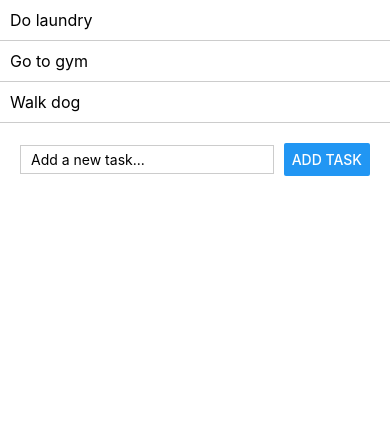
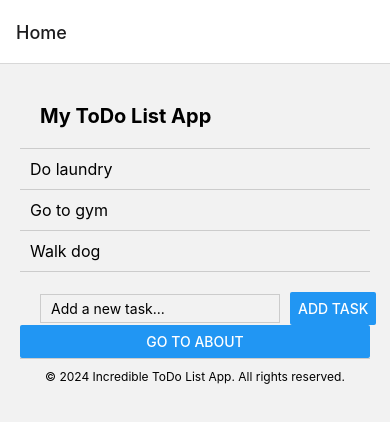
Before and after one commit to ksingh62/todo-list-app, a React Native app: screen /Home in a window 390 px wide. Shown: the top 422 px of the page. Built offline with nearby package versions, Linux system fonts and the light colour scheme.

Commit message:
complete lab 5 navigation and routing

```diff
--- a/App.jsx
+++ /dev/null
@@ -1,32 +0,0 @@
-/**
- * My To Do List App
- *
- * @format
- */
-
-import React from 'react';
-import {SafeAreaView} from 'react-native';
-import ToDoList from './components/ToDoList';
-import ToDoForm from './components/ToDoForm';
-import {useState} from 'react';
-
-function App() {
-  const [tasks, setTasks] = useState(['Do laundry', 'Go to gym', 'Walk dog']);
-
-  const addTask = task => {
-    if (!tasks.includes(task)) {
-      setTasks([...tasks, task]);
-    } else {
-      alert('Task already exists!');
-    }
-  };
-
-  return (
-    <SafeAreaView>
-      <ToDoList tasks={tasks} />
-      <ToDoForm addTask={addTask} />
-    </SafeAreaView>
-  );
-}
-
-export default App;
--- a/index.js
+++ b/index.js
@@ -3,7 +3,7 @@
  */
 
 import {AppRegistry} from 'react-native';
-import App from './App';
+import App from './src/App';
 import {name as appName} from './app.json';
 
 AppRegistry.registerComponent(appName, () => App);
--- /dev/null
+++ b/src/App.jsx
@@ -0,0 +1,20 @@
+import React from 'react';
+import { NavigationContainer } from '@react-navigation/native';
+import { createNativeStackNavigator } from '@react-navigation/native-stack';
+import HomeScreen from './screens/HomeScreen';
+import AboutScreen from './screens/AboutScreen';
+
+const Stack = createNativeStackNavigator();
+
+function App() {
+  return (
+    <NavigationContainer>
+      <Stack.Navigator>
+        <Stack.Screen name="Home" component={HomeScreen} />
+        <Stack.Screen name="About" component={AboutScreen} />
+      </Stack.Navigator>
+    </NavigationContainer>
+  );
+}
+
+export default App;
--- /dev/null
+++ b/src/components/Footer.jsx
@@ -0,0 +1,25 @@
+import React from 'react';
+import { View, Text, StyleSheet } from 'react-native';
+
+const Footer = () => {
+  return (
+    <View style={styles.footer}>
+      <Text style={styles.text}>© 2024 Incredible ToDo List App. All rights reserved.</Text>
+    </View>
+  );
+};
+
+const styles = StyleSheet.create({
+  footer: {
+    backgroundColor: '#f2f2f2',
+    padding: 10,
+    borderTopWidth: 1,
+    borderTopColor: '#ccc',
+    alignItems: 'center',
+  },
+  text: {
+    fontSize: 12,
+  },
+});
+
+export default Footer;
--- /dev/null
+++ b/src/components/Header.jsx
@@ -0,0 +1,25 @@
+import React from 'react';
+import { View, Text, StyleSheet } from 'react-native';
+
+const Header = () => {
+  return (
+    <View style={styles.header}>
+      <Text style={styles.title}>My ToDo List App</Text>
+    </View>
+  );
+};
+
+const styles = StyleSheet.create({
+  header: {
+    backgroundColor: '#f2f2f2',
+    padding: 20,
+    borderBottomWidth: 1,
+    borderBottomColor: '#ccc',
+  },
+  title: {
+    fontSize: 20,
+    fontWeight: 'bold',
+  },
+});
+
+export default Header;
--- /dev/null
+++ b/src/layouts/MainLayout.jsx
@@ -0,0 +1,23 @@
+import React from 'react';
+import {View, StyleSheet} from 'react-native';
+import Header from '../components/Header';
+import Footer from '../components/Footer';
+
+const MainLayout = ({children}) => {
+  return (
+    <View style={styles.container}>
+      <Header />
+      {children}
+      <Footer />
+    </View>
+  );
+};
+
+const styles = StyleSheet.create({
+  container: {
+    flex: 1,
+    padding: 20,
+  },
+});
+
+export default MainLayout;
--- /dev/null
+++ b/src/screens/AboutScreen.jsx
@@ -0,0 +1,22 @@
+import React from 'react';
+import {View, Text, Button} from 'react-native';
+import MainLayout from '../layouts/MainLayout';
+
+const AboutScreen = ({navigation}) => {
+  return (
+    <MainLayout>
+      <View>
+        <Text>This is the About Screen</Text>
+        <Text>App Name: Incredible ToDo List App</Text>
+        <Text>Your Name: Kapilmeet Singh</Text>
+        <Text>Current Date: 05-04-2024</Text>
+        <Button
+          title="Go to Home"
+          onPress={() => navigation.navigate('Home')}
+        />
+      </View>
+    </MainLayout>
+  );
+};
+
+export default AboutScreen;
--- /dev/null
+++ b/src/screens/HomeScreen.jsx
@@ -0,0 +1,32 @@
+import React from 'react';
+import {View, Button} from 'react-native';
+import ToDoList from '../components/ToDoList';
+import ToDoForm from '../components/ToDoForm';
+import {useState} from 'react';
+import MainLayout from '../layouts/MainLayout';
+
+const HomeScreen = ({navigation}) => {
+  const [tasks, setTasks] = useState(['Do laundry', 'Go to gym', 'Walk dog']);
+
+  const addTask = task => {
+    if (!tasks.includes(task)) {
+      setTasks([...tasks, task]);
+    } else {
+      alert('Task already exists!');
+    }
+  };
+  return (
+    <MainLayout>
+      <View>
+        <ToDoList tasks={tasks} />
+        <ToDoForm addTask={addTask} />
+        <Button
+          title="Go to About"
+          onPress={() => navigation.navigate('About')}
+        />
+      </View>
+    </MainLayout>
+  );
+};
+
+export default HomeScreen;
```
Also changed, not shown: package.json (+6 -1 lines), src/components/ToDoForm.jsx (renamed from components/ToDoForm.jsx), src/components/ToDoList.jsx (renamed from components/ToDoList.jsx), 2 other files (tests, documents, lock files or other folders).
